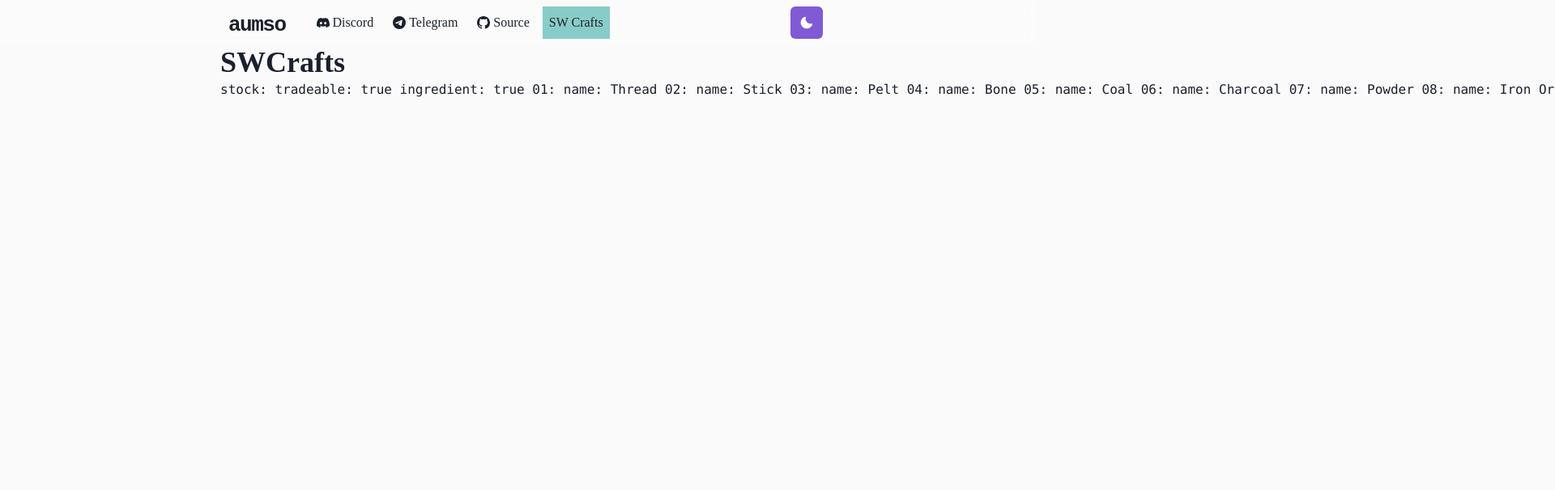
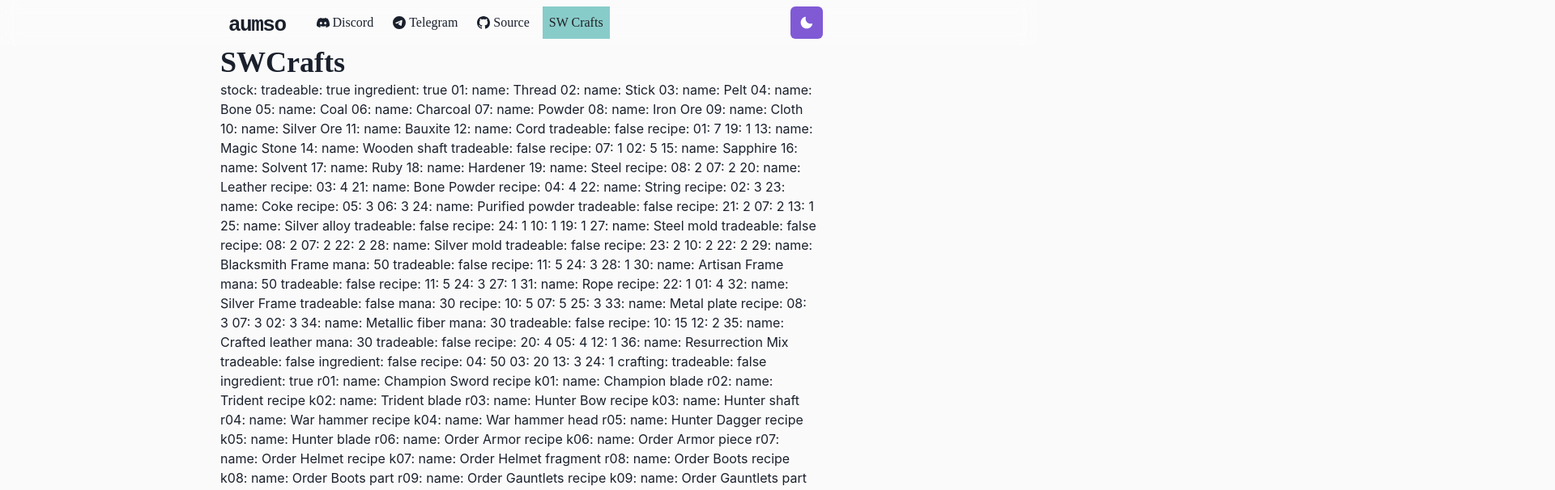
Before and after one commit to 17YearOldYuki/aumso-site, a Next.js app: page /swcraft in a window 1280 px wide. Shown: the top 606 px of the page at 81% size, 1920 px wide, since content can reach past the window. Built offline with nearby package versions, Linux system fonts and the light colour scheme.

Commit message:
Update swcraft.js

```diff
--- a/pages/swcraft.js
+++ b/pages/swcraft.js
@@ -1,4 +1,4 @@
-import { Container, Box, Heading} from '@chakra-ui/react'
+import { Container, Box, Heading, Text} from '@chakra-ui/react'
 import Layout from '../components/layouts/article'
 import Paragraph from '../components/paragraph'
 
@@ -9,7 +9,7 @@ const SWCraft = () => (
           <Heading as="h2" variant="page-title">
             SWCrafts
           </Heading>
-          <pre>
+          <Text>
           stock:
   tradeable: true
   ingredient: true
@@ -1484,7 +1484,7 @@ craftbook:
   x:
     mana: 0
     items:
-          </pre>
+          </Text>
       </Box>
     </Box>
 </Layout>
```
